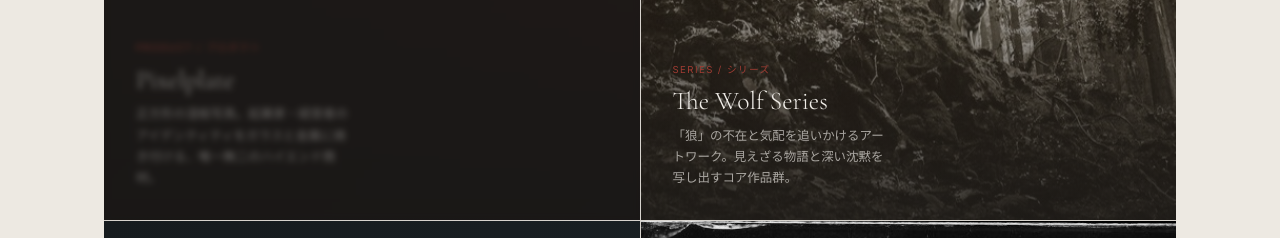
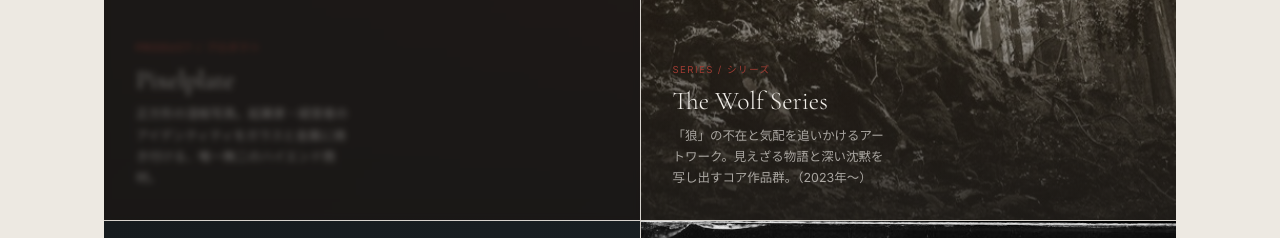
Before and after one commit to sawaganinja/yukihonda-portfolio, a React (Vite) app: page / in a window 1280 px wide. Shown: the part 7300-7538 px from the top of the page. Built offline with nearby package versions, Linux system fonts and the light colour scheme.

Commit message:
Update: Add year to The Wolf Series description

```diff
--- a/src/App.tsx
+++ b/src/App.tsx
@@ -396,7 +396,7 @@ function Projects() {
           <ProjectCard num="P.01" label="Product / プロダクト" title="Pixelplate" cls="img-ph-1"
             desc="正方形の湿板写真。起業家・経営者のアイデンティティをガラスと金属に焼き付ける、唯一無二のハイエンド商材。" comingSoon />
           <ProjectCard num="P.02" label="Series / シリーズ" title="The Wolf Series"
-            desc="「狼」の不在と気配を追いかけるアートワーク。見えざる物語と深い沈黙を写し出すコア作品群。" imgSrc="/images/wolf/wolf2.jpg" />
+            desc="「狼」の不在と気配を追いかけるアートワーク。見えざる物語と深い沈黙を写し出すコア作品群。（2023年〜）" imgSrc="/images/wolf/wolf2.jpg" />
           <ProjectCard num="P.03" label="Collaboration / 共同制作" title="Artist Collaboration Series" cls="img-ph-2"
             desc="現代美術作家・小枝繁昭氏のライフワークプロジェクト、108人のポートレートシリーズの一部を湿板写真でご一緒します。表現者同士の対話を通じ、対象の圧倒的な「気配」を湿板写真としてガラスに共同で定着させる試み。（2026年〜）" />
           <ProjectCard num="P.04" label="Archive / アーカイブ" title="まどにうつす"
```
